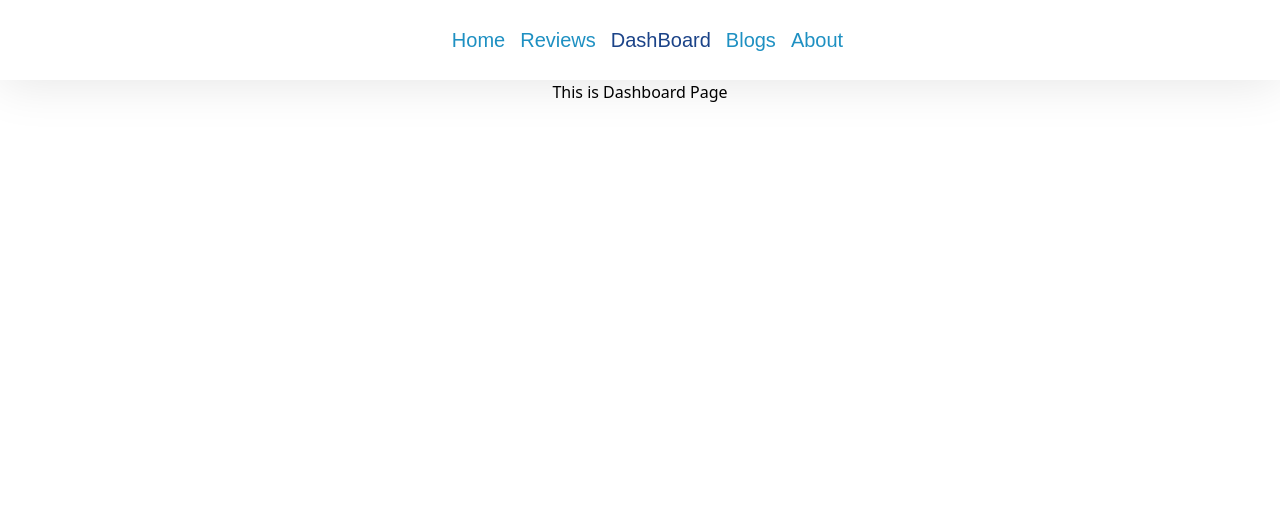
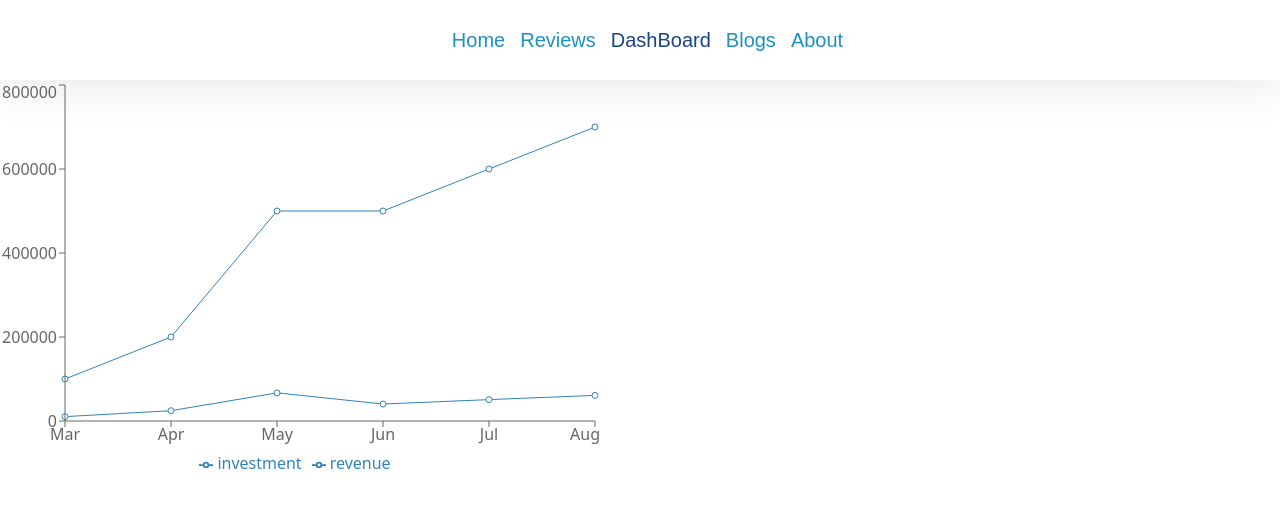
Before and after one commit to shagors/product-analysis-website, a React (Create React App) app: page /dashboard in a window 1280 px wide. Shown: the top 508 px of the page. Built offline with nearby package versions, Linux system fonts and the light colour scheme.

Commit message:
chart install and line chart add and shown

```diff
--- /dev/null
+++ b/public/chart.json
@@ -0,0 +1,38 @@
+[
+    {
+        "month": "Mar",
+        "investment": 100000,
+        "sell": 241,
+        "revenue": 10401
+    },
+    {
+        "month": "Apr",
+        "investment": 200000,
+        "sell": 423,
+        "revenue": 24500
+    },
+    {
+        "month": "May",
+        "investment": 500000,
+        "sell": 726,
+        "revenue": 67010
+    },
+    {
+        "month": "Jun",
+        "investment": 500000,
+        "sell": 529,
+        "revenue": 40405
+    },
+    {
+        "month": "Jul",
+        "investment": 600000,
+        "sell": 601,
+        "revenue": 50900
+    },
+    {
+        "month": "Aug",
+        "investment": 700000,
+        "sell": 670,
+        "revenue": 61000
+    }
+]
--- a/src/App.js
+++ b/src/App.js
@@ -5,6 +5,7 @@ import Blogs from './components/Blogs/Blogs';
 import Dashboard from './components/Dashboard/Dashboard';
 import Header from './components/Header/Header';
 import Home from './components/Home/Home';
+import NotFound from './components/NotFound/NotFound';
 import Reviews from './components/Reviews/Reviews';
 
 function App() {
@@ -18,6 +19,7 @@ function App() {
         <Route path='/dashboard' element={<Dashboard></Dashboard>}></Route>
         <Route path='/blogs' element={<Blogs></Blogs>}></Route>
         <Route path='/about' element={<About></About>}></Route>
+        <Route path='*' element={<NotFound></NotFound>}></Route>
       </Routes>
     </div>
   );
--- /dev/null
+++ b/src/components/AllChart/LineChartDiagram.js
@@ -0,0 +1,19 @@
+import React from 'react';
+import { Legend, Line, LineChart, Tooltip, XAxis, YAxis } from 'recharts';
+import MyChartData from '../../hooks/MyChartData';
+
+const LineChartDiagram = () => {
+    const [data, setData] = MyChartData();
+    return (
+        <LineChart width={600} height={400} data={data}>
+            <Line dataKey={'investment'}></Line>
+            <Line dataKey={'revenue'}></Line>
+            <XAxis dataKey={'month'}></XAxis>
+            <YAxis></YAxis>
+            <Tooltip></Tooltip>
+            <Legend></Legend>
+        </LineChart>
+    );
+};
+
+export default LineChartDiagram;
--- a/src/components/Dashboard/Dashboard.js
+++ b/src/components/Dashboard/Dashboard.js
@@ -1,9 +1,11 @@
-import React from 'react';
+import LineChartDiagram from "../AllChart/LineChartDiagram";
+
 
 const Dashboard = () => {
+
     return (
         <div>
-            <h1>This is Dashboard Page</h1>
+            <LineChartDiagram></LineChartDiagram>
         </div>
     );
 };
--- /dev/null
+++ b/src/components/NotFound/NotFound.js
@@ -0,0 +1,11 @@
+import React from 'react';
+
+const NotFound = () => {
+    return (
+        <div>
+            <h1>Not Found</h1>
+        </div>
+    );
+};
+
+export default NotFound;
--- /dev/null
+++ b/src/hooks/MyChartData.js
@@ -0,0 +1,14 @@
+import { useEffect, useState } from "react";
+
+const MyChartData = () => {
+    const [data, setData] = useState([]);
+
+    useEffect(() => {
+        fetch('chart.json')
+            .then(res => res.json())
+            .then(data => setData(data));
+    }, []);
+    return [data, setData];
+}
+
+export default MyChartData;
```
